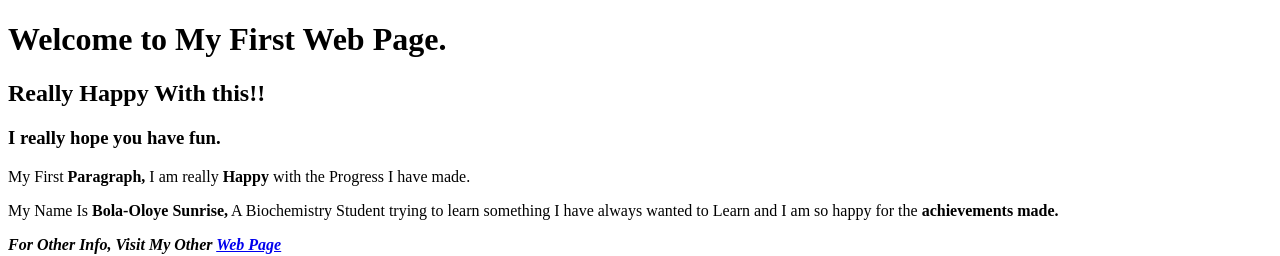
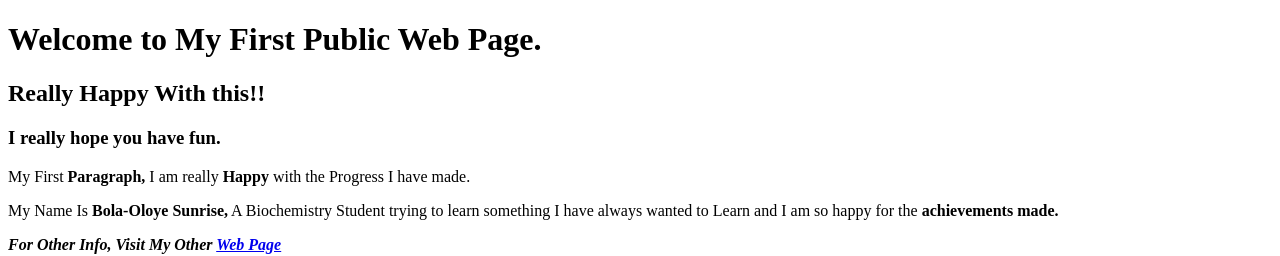
Before and after one commit to Sunriseire1/Sunrise-First-Website, a plain HTML site: page index.html in a window 1280 px wide. Shown: the top 256 px of the page. Drawn offline with Linux system fonts and the light colour scheme.

Commit message:
Update index.html
Title was changed.

```diff
--- a/index.html
+++ b/index.html
@@ -4,7 +4,7 @@
   <title>Sunrise Web Page</title>
 </head>
 <body>
-  <h1>Welcome to My First Web Page. </h1>
+  <h1>Welcome to My First Public Web Page. </h1>
 <h2>Really Happy With this!!</h2>
 <h3>I really hope you have fun.</h3>
 <div>
@@ -17,8 +17,7 @@
 <div>
     <form>
       <p><b>My first Text field</b></p>
-
-      <input type="text"required placeholder="text">
+<input type="text"required placeholder="text">
     <button type="submit">Submit</button><br><br>
 <p><b>Gender</b></p>
   <label for="male">
```
